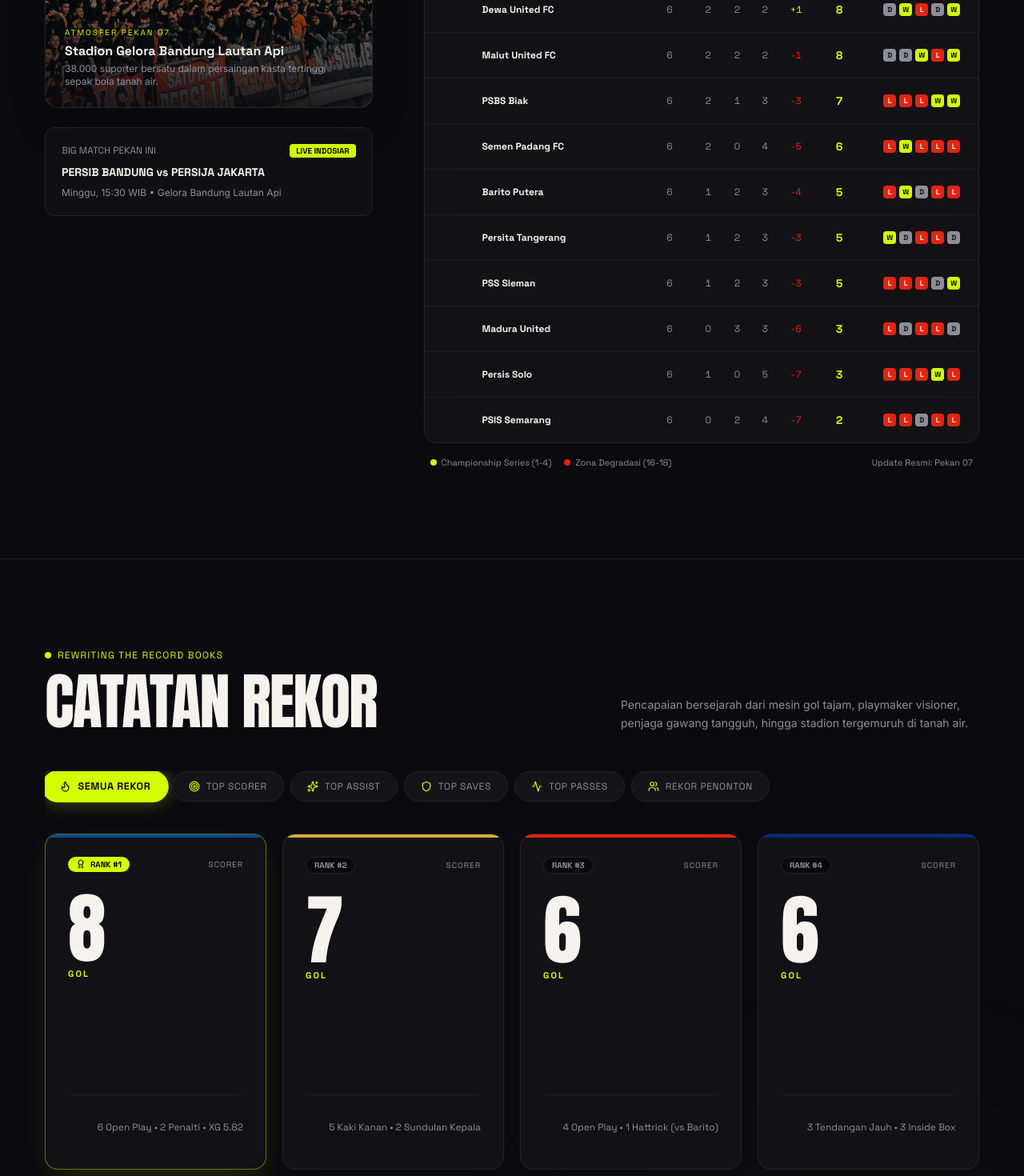
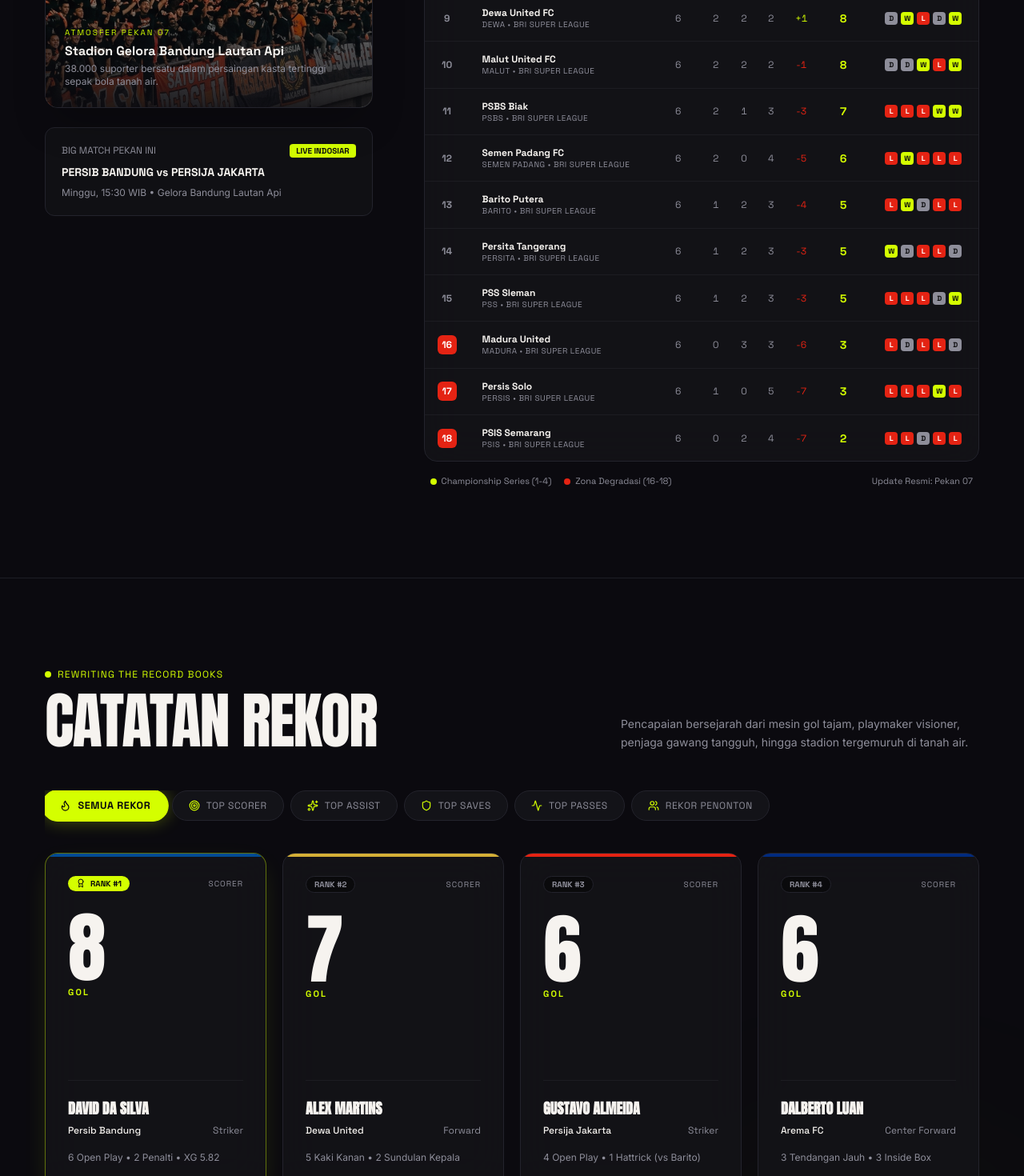
Before and after one commit to LuthfiMirza/liga1-onfield, a Next.js app: page / in a window 1280 px wide. Shown: the part 4900-6370 px from the top of the page at 80% size. Built offline with nearby package versions, Linux system fonts and the light colour scheme.

Commit message:
fix(types): align StandingsRow and PlayerStat attributes for production build

```diff
--- a/src/components/RecordBooksGrid.tsx
+++ b/src/components/RecordBooksGrid.tsx
@@ -145,16 +145,16 @@
                 {/* Middle & Bottom: Headline, Athlete Name, Narrative */}
                 <div className="pt-6 border-t border-[#23232C]/60 flex flex-col gap-2">
                   <h3 className="text-lg font-bold font-anton uppercase text-[#F6F3EF] leading-tight group-hover:text-[#D4FF00] transition-colors">
-                    {stat.name}
+                    {stat.playerName}
                   </h3>
 
                   <div className="flex items-center justify-between text-xs font-mono text-[#8E8E9A]">
-                    <span className="text-[#F6F3EF] font-medium">{stat.club}</span>
-                    <span>{stat.detail}</span>
+                    <span className="text-[#F6F3EF] font-medium">{stat.clubName}</span>
+                    <span>{stat.position}</span>
                   </div>
 
                   <p className="text-xs text-[#8E8E9A] font-sans leading-relaxed mt-2 line-clamp-3">
-                    {stat.highlight}
+                    {stat.detail}
                   </p>
                 </div>
               </motion.div>
--- a/src/components/StandingsAndSchedule.tsx
+++ b/src/components/StandingsAndSchedule.tsx
@@ -151,12 +151,12 @@
                   </thead>
                   <tbody className="divide-y divide-[#23232C]/60 text-xs font-mono">
                     {filteredStandings.map((row) => {
-                      const isChampionship = row.position <= 4;
-                      const isRelegation = row.position >= 16;
+                      const isChampionship = row.rank <= 4;
+                      const isRelegation = row.rank >= 16;
 
                       return (
                         <tr
-                          key={row.position}
+                          key={row.rank}
                           className="hover:bg-[#1C1C24]/80 transition-colors duration-150 group"
                         >
                           {/* Position with Status Badge */}
@@ -170,7 +170,7 @@
                                   : "text-[#8E8E9A]"
                               }`}
                             >
-                              {row.position}
+                              {row.rank}
                             </span>
                           </td>
 
@@ -181,7 +181,7 @@
                                 {row.clubName}
                               </span>
                               <span className="text-[10px] text-[#8E8E9A] uppercase tracking-wider">
-                                {row.stadium}
+                                {row.code} • BRI SUPER LEAGUE
                               </span>
                             </div>
                           </td>
```
